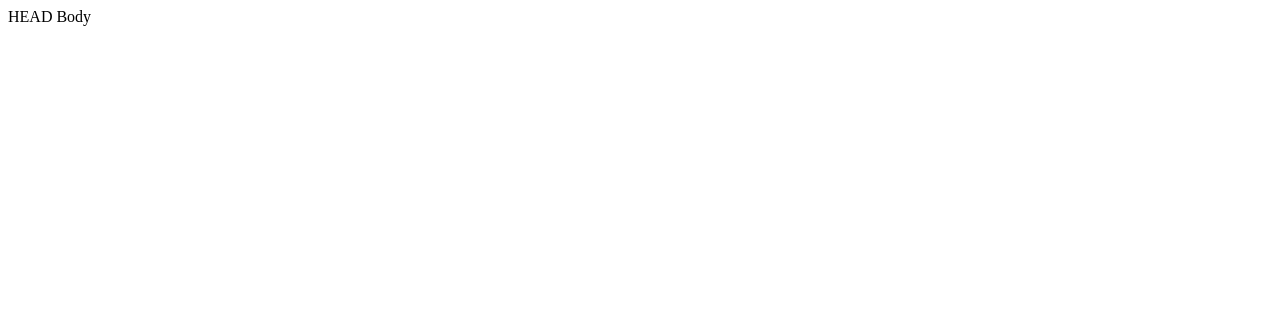
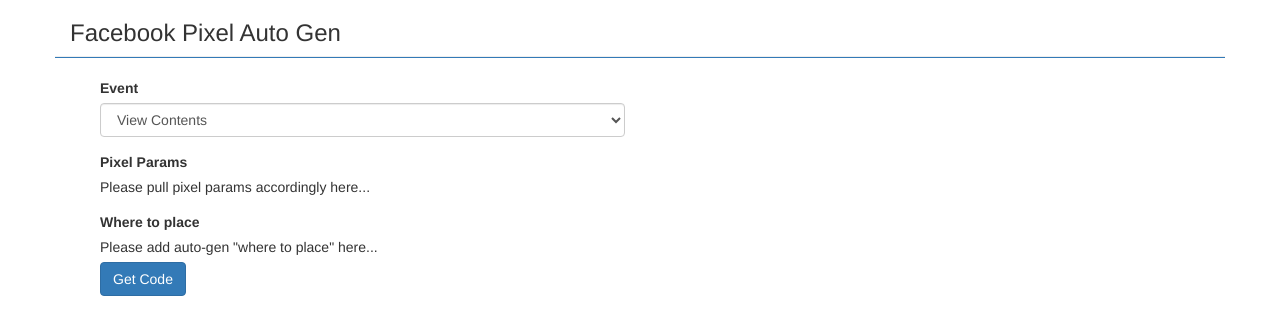
Before and after one commit to shue249/pixels4dummy, a browser extension: page index.html in a window 1280 px wide. Drawn offline with nearby package versions, Linux system fonts and the light colour scheme.

Commit message:
Adding the our UI skeleton

```diff
--- a/index.html
+++ b/index.html
@@ -6,10 +6,57 @@
     <title>Pixel 4 Dummies Inspector</title>
     <meta name="description" content="">
     <meta name="viewport" content="width=device-width, initial-scale=1">
-
-    HEAD
+    <!-- Bootstrap -->
+    <link rel="stylesheet" href="https://maxcdn.bootstrapcdn.com/bootstrap/3.3.7/css/bootstrap.min.css"
+    integrity="sha384-BVYiiSIFeK1dGmJRAkycuHAHRg32OmUcww7on3RYdg4Va+PmSTsz/K68vbdEjh4u" crossorigin="anonymous">
   </head>
   <body>
-    Body
+    <div class="container">
+      <div class="row">
+        <div class="col-md-12">
+          <h3>Facebook Pixel Auto Gen</h3>
+        </div>
+        <hr style="width: 100%; color: #337ab7; height: 1px; background-color:#337ab7;" />
+        <div class="col-md-12">
+          <form>
+
+            <div class="col-md-12">
+              <div class="form-group col-md-6" id="event-id-group">
+                <label for="event-selection">Event</label>
+                <select class="form-control" id="event-selector">
+                  <option>View Contents</option>
+                  <option>Add to Cart</option>
+                  <option>Purchase</option>
+                </select>
+              </div>
+            </div>
+
+            <div class="col-md-12">
+              <div class="form-group col-md-6" id="pixel-params-group">
+                  <label for="pixel-params">Pixel Params</label>
+                  <div id="pixel-params col-md-6">
+                      Please pull pixel params accordingly here...
+                  </div>
+              </div>
+            </div>
+
+            <div class="col-md-12" id="where-to-place">
+              <div class="form group col-md-6">
+                <label>Where to place</label>
+                <div>
+                  Please add auto-gen "where to place" here...
+                </div>
+              </div>
+            </div>
+
+            <div class="col-md-12" id="buttons" style="padding-top: 5px">
+                <div class="form group col-md-6">
+                  <button type="button" class="btn btn-primary">Get Code</button>
+              </div>
+            </div>
+          </form>
+        </div>
+      </div>
+    </div>
   </body>
 </html>
```
Also changed, not shown: pixel-gen.html (deleted, +0 -21 lines).
